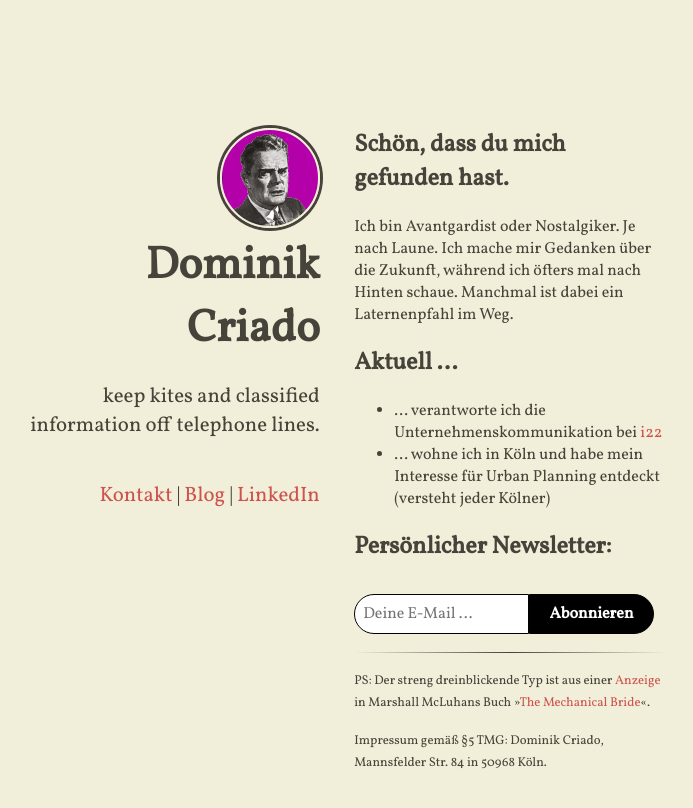
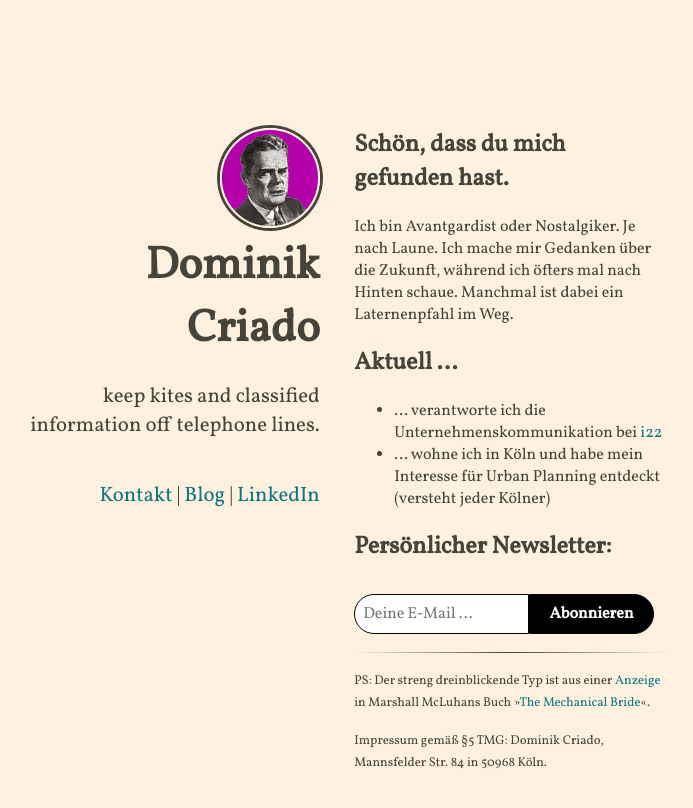
Before and after one commit to dom543/old-website, a Jekyll site: the page built from index.html, in a window 1280 px wide. Shown: the top 808 px of the page, without its empty margins (313-1006 px from the left). Built offline with Jekyll 4.4.1, drawn with Linux system fonts in a browser that asks for light colours.

Commit message:
Update main.scss

```diff
--- a/assets/main.scss
+++ b/assets/main.scss
@@ -2,8 +2,8 @@
 ---
 
 $text-color: #46433A;
-$anchor-text-color: #CE534D;
-$background-color: #F1EED9;
+$anchor-text-color: #0D7680;
+$background-color: #FFF1E0;
 
 body {
 	font-family: 'Vollkorn', serif;
```
